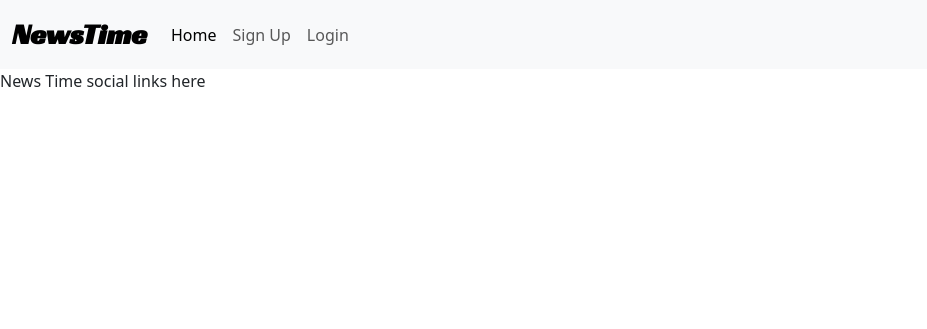
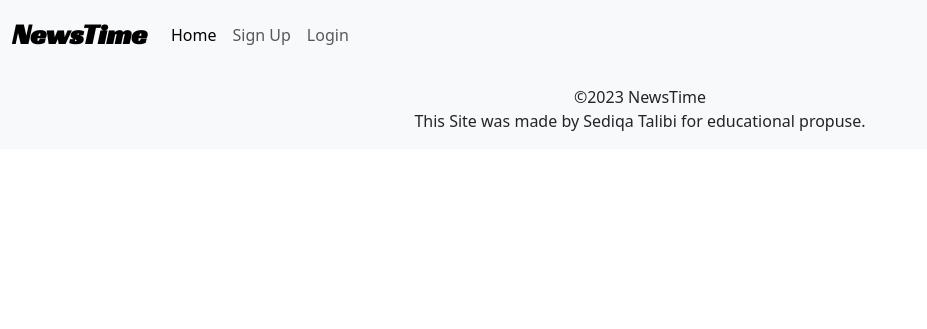
Before and after one commit to sediqa01/News-Aggregator, a Django app: template templates/base.html in a window 1280 px wide. Shown: the top 329 px of the page, without its empty margins (0-927 px from the left). Run offline with Django 3.2, Linux system fonts and the light colour scheme; the template is opened without the code that fills it, so the values that code supplies are empty.

Commit message:
Add footer in base.html

```diff
--- a/news/views.py
+++ b/news/views.py
@@ -6,6 +6,7 @@ from .models import Article
 class NewsList(generic.ListView):
     model = Article
 
-    queryset = Article.objects.filter(published_status=1).order_by("-created_on")
+    queryset = Article.objects.filter(
+        published_status=1).order_by("-created_on")
     template_name = "index.html"
     paginate_by = 3
--- a/templates/base.html
+++ b/templates/base.html
@@ -57,8 +57,15 @@
     <section>
         Section 3 -->
     </section>
-    <footer>
-        News Time social links here
+      <!-- Footer -->
+      <footer class="footer mt-auto py-3 bg-body-tertiary">
+        <a href="https://github.com/sediqa01" target="_blank"
+        aria-label="Sediqa Talibi's GitHub profile (opens in a new tab)"><i class="fa-brands fa-github"></i>
+        <a href="https://www.linkedin.com/in/alexa-hendry/" target="_blank"
+        aria-label="Sediqa Talibi's LinkedIn profile (opens in a new tab)"><i class="fa-brands fa-linkedin"></i>
+        <a href="https://www.instagram.com/" target="_blank"></a><i class="fa-brands fa-instagram"></i>
+            <p class="m-0 text-center text-dark">&copy;2023 NewsTime</p>
+            <p class="m-0 text-center text-dark"> This Site was made by Sediqa Talibi for educational propuse. </p>
     </footer>
     <!-- CDN - Bootstrap, Javascript -->
     <script src="https://cdn.jsdelivr.net/npm/bootstrap@5.3.0-alpha1/dist/js/bootstrap.bundle.min.js" integrity="sha384-w76AqPfDkMBDXo30jS1Sgez6pr3x5MlQ1ZAGC+nuZB+EYdgRZgiwxhTBTkF7CXvN" crossorigin="anonymous"></script>
```
